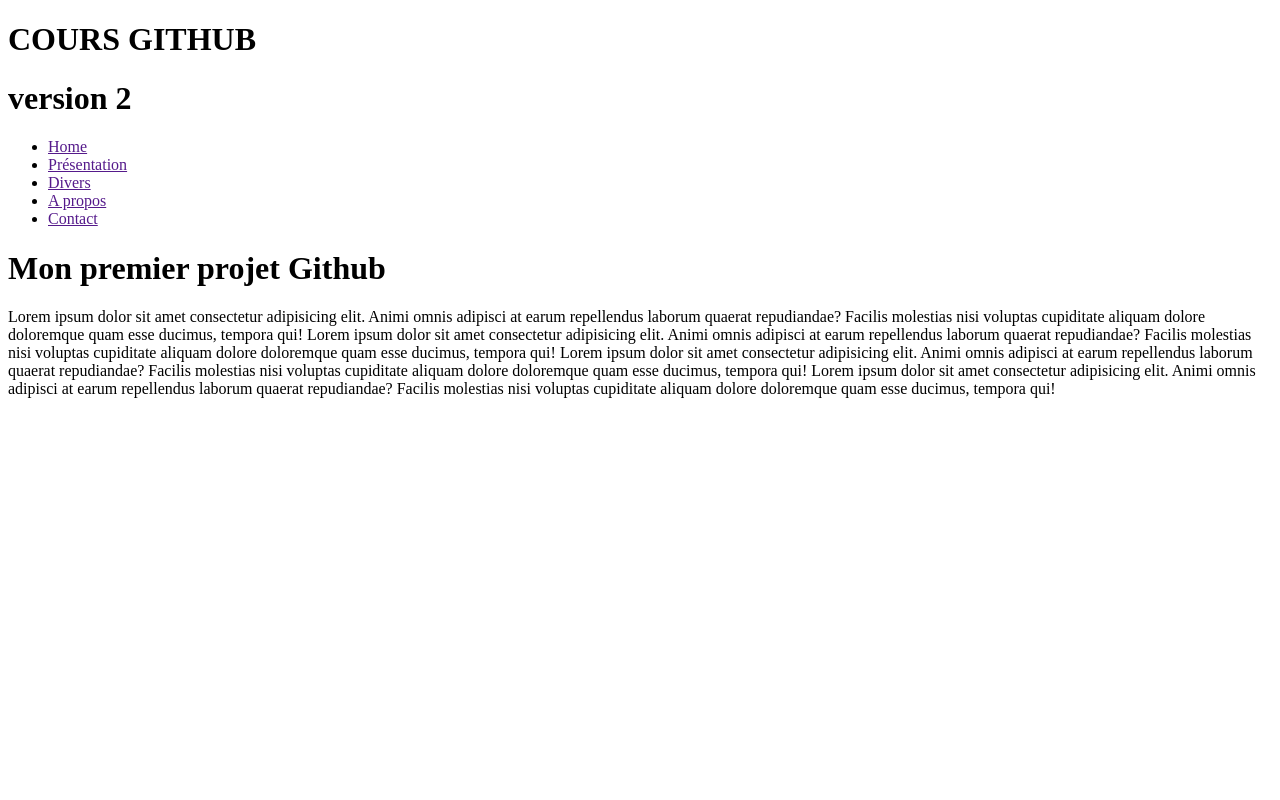
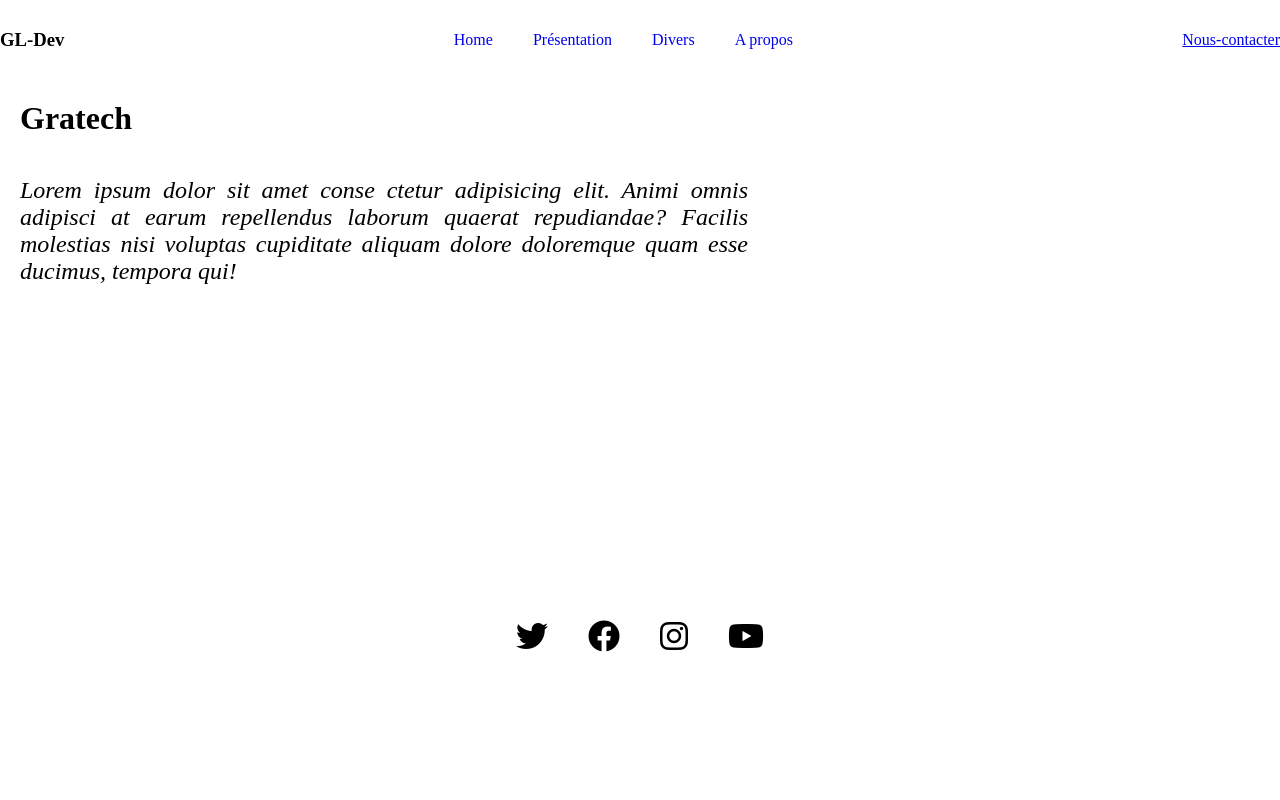
Before and after one commit to gauthierlobanga/github-cours, a plain HTML site: page index.html in a window 1280 px wide. Drawn offline with Linux system fonts and the light colour scheme.

Commit message:
Mise à jour version 0.1

```diff
--- a/index.html
+++ b/index.html
@@ -3,32 +3,53 @@
 <head>
     <meta charset="UTF-8">
     <meta name="viewport" content="width=device-width, initial-scale=1.0">
-    <title>Mon-premier-project-github</title>
+    <link rel="stylesheet" href="style.css">
+    <link rel="stylesheet" href="https://cdnjs.cloudflare.com/ajax/libs/font-awesome/6.4.2/css/all.min.css" integrity="sha512-z3gLpd7yknf1YoNbCzqRKc4qyor8gaKU1qmn+CShxbuBusANI9QpRohGBreCFkKxLhei6S9CQXFEbbKuqLg0DA==" crossorigin="anonymous" referrerpolicy="no-referrer" />
+    <script src="index.js" defer></script>
+    <title>Accueil</title>
 </head>
 <body>
-    <h1>COURS GITHUB</h1>
-    <h1>version 2</h1>
     <div class="container-menu">
+        <div class="logo">
+            <h3>GL-Dev</h3>
+        </div>
         <div class="menu">
             <ul>
-                <li><a href="">Home</a></li>
-                <li><a href="">Présentation</a></li>
-                <li><a href="">Divers</a></li>
-                <li><a href="">A propos</a></li>
-                <li><a href="">Contact</a></li>
+                <li><a href="#">Home</a></li>
+                <li><a href="#">Présentation</a></li>
+                <li><a href="#">Divers</a></li>
+                <li><a href="#">A propos</a></li>
             </ul>
         </div>
+        <div class="contact-btn">
+            <a href="#" class="contact">Nous-contacter</a>
+        </div>
     </div>
-    <div class="container">
-        <h1 class="titre-h1">
-            Mon premier projet Github
-        </h1>
-        <p class="para-1">
-            Lorem ipsum dolor sit amet consectetur adipisicing elit. Animi omnis adipisci at earum repellendus laborum quaerat repudiandae? Facilis molestias nisi voluptas cupiditate aliquam dolore doloremque quam esse ducimus, tempora qui!
-            Lorem ipsum dolor sit amet consectetur adipisicing elit. Animi omnis adipisci at earum repellendus laborum quaerat repudiandae? Facilis molestias nisi voluptas cupiditate aliquam dolore doloremque quam esse ducimus, tempora qui!
-            Lorem ipsum dolor sit amet consectetur adipisicing elit. Animi omnis adipisci at earum repellendus laborum quaerat repudiandae? Facilis molestias nisi voluptas cupiditate aliquam dolore doloremque quam esse ducimus, tempora qui!
-            Lorem ipsum dolor sit amet consectetur adipisicing elit. Animi omnis adipisci at earum repellendus laborum quaerat repudiandae? Facilis molestias nisi voluptas cupiditate aliquam dolore doloremque quam esse ducimus, tempora qui!
+    <h1 class="titre-h1">
+        Gratech
+    </h1>
+    <div class="container-corps">
+        <p class="para">
+            Lorem ipsum dolor sit amet conse ctetur adipisicing elit. Animi omnis adipisci at earum repellendus laborum quaerat repudiandae? Facilis molestias nisi voluptas cupiditate aliquam dolore doloremque quam esse ducimus, tempora qui!
         </p>
     </div>
+    <footer class="pieds-page">
+        <div class="icon">
+            <div class="icon-twitter">
+                <i class="fa-brands fa-twitter"></i>
+            </div>
+
+            <div class="icon-facebook">
+                <i class="fa-brands fa-facebook"></i>
+            </div>
+
+            <div class="icon-instagram">
+                <i class="fa-brands fa-instagram"></i>
+            </div>
+            <div class="icon-youtube">
+                <i class="fa-brands fa-youtube"></i>
+            </div>
+        </div>
+    </footer>
 </body>
 </html>
--- /dev/null
+++ b/style.css
@@ -0,0 +1,71 @@
+  *{
+    margin: 0px;
+    padding: 0px;
+    box-sizing: border-box;
+
+  }
+  .container-menu{
+    height: 10vh;
+    width: 100%;
+    display: flex;
+    justify-content: space-between;
+    align-items: center;
+    /* background: #c5c5c5; */
+  }
+  .menu{
+    display:flex ;
+    justify-content: space-between;
+    align-items: center;
+  }
+  .menu ul{
+    display: flex;
+    justify-content: space-between;
+    align-items: center;
+  }
+  .menu ul li{
+    padding: 20px;
+    list-style-type: none;
+}
+  .menu ul li a{
+      text-decoration: none;
+
+  }
+.pieds-page{
+  height: 40vh;
+  width: 100%;
+  display: flex;
+  justify-content: center;
+  align-items: center;
+
+}
+
+  .container-corps{
+    height: 40vh;
+    width: 60%;
+    padding: 20px;
+  }
+  .para{
+    font-style:italic;
+    font-size: 1.5rem;
+    font-weight: 500;
+    text-align: justify;
+
+  }
+  .titre-h1{
+    margin: 20px;
+  }
+  .icon{
+    display: flex;
+    justify-content: center;
+    align-items: center;
+    padding: 20px;
+  }
+  .icon-instagram,.icon-facebook,.icon-twitter,.icon-youtube{
+    padding: 20px;
+    font-size: 2rem;
+
+  }
+  .icon-instagram,.icon-facebook,.icon-twitter,.icon-youtube:hover{
+    cursor: pointer;
+
+  }
```
Also changed, not shown: index.js (added), test.txt (deleted).
